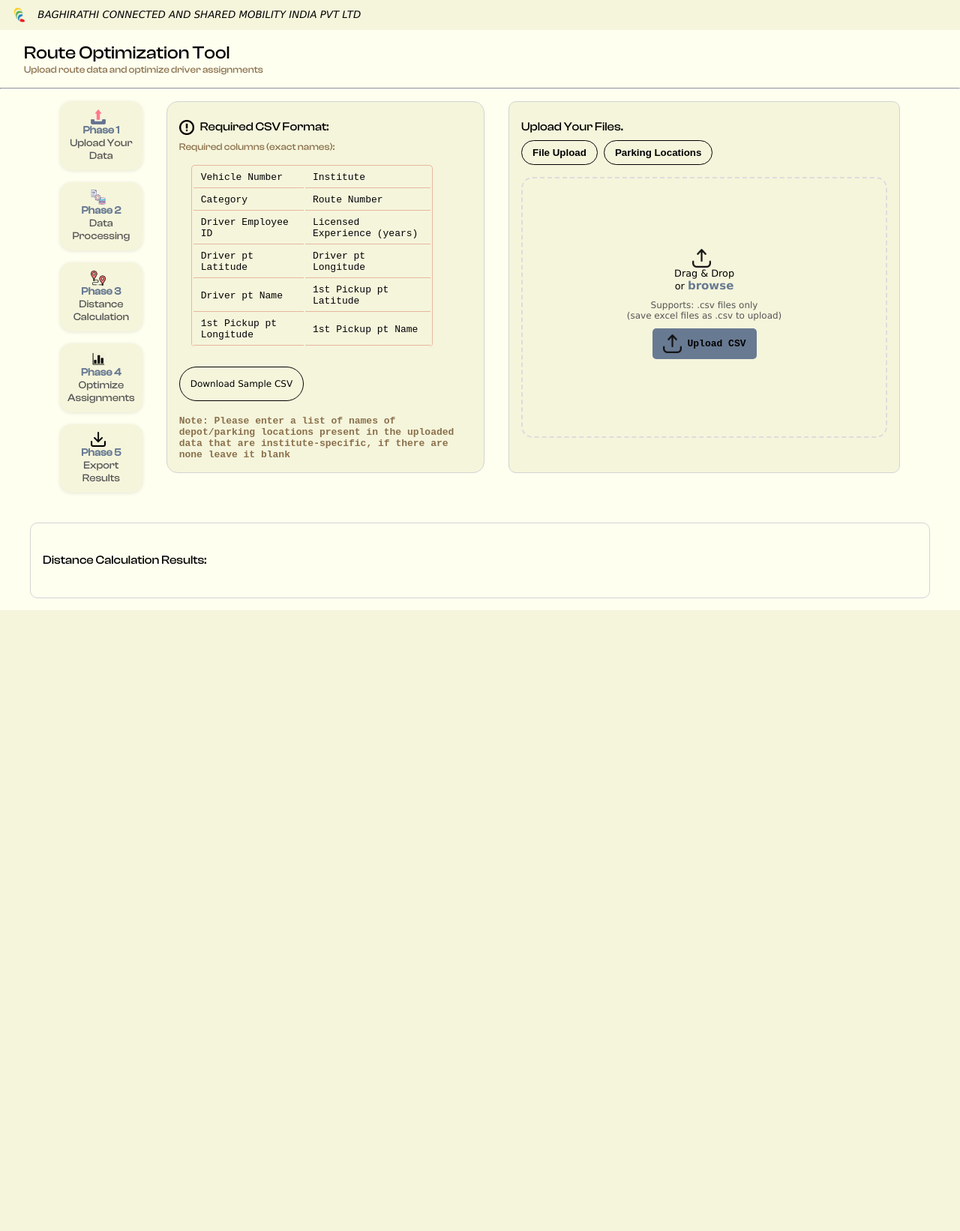
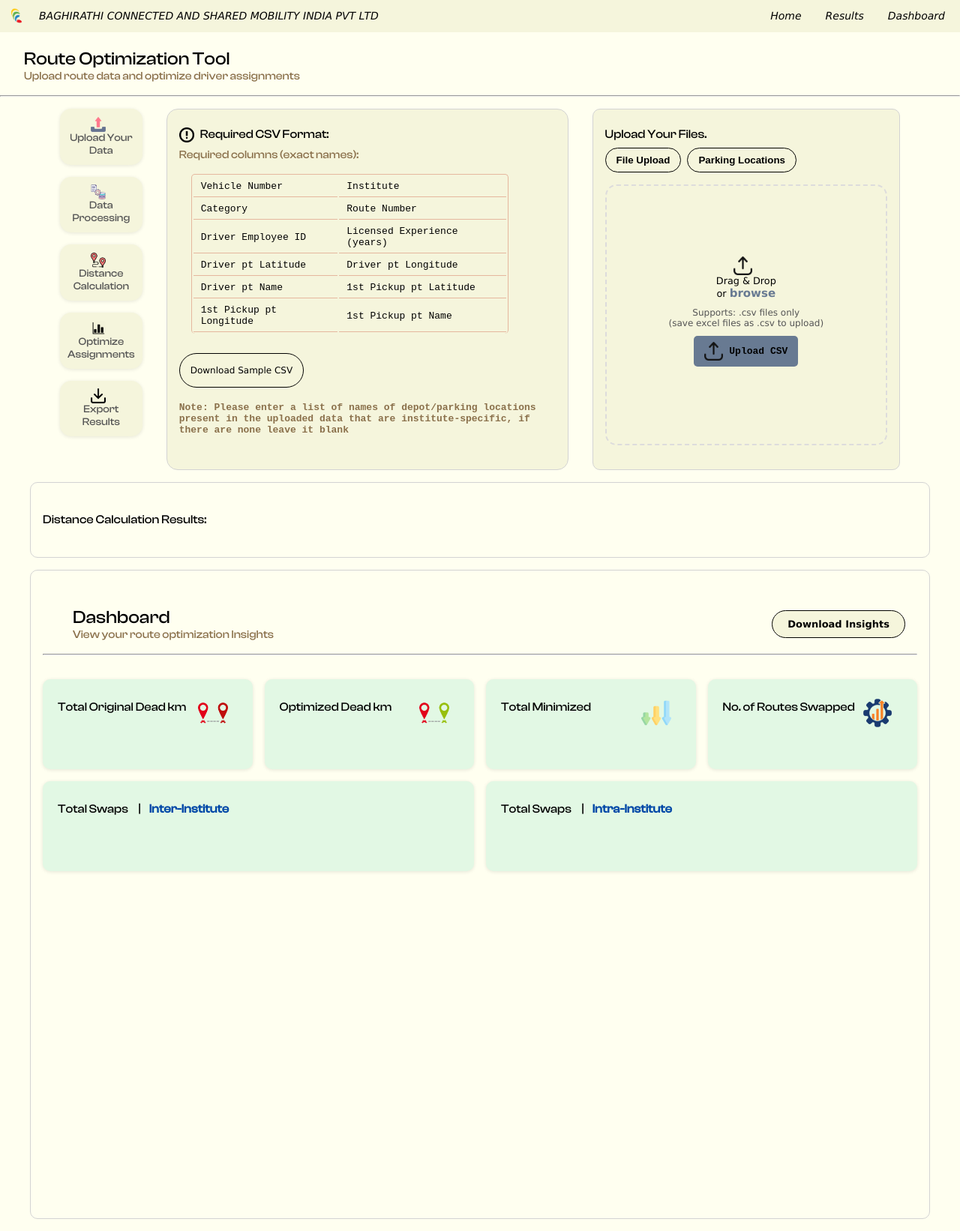
Before and after one commit to shanaia-dsilva/VRP_SOLVER, a Flask app: page / in a window 1280 px wide. Shown: the whole page at 75% size. Before the commit the page ends 814 px from the top, so only its background shows below. Run offline with Flask 3, Linux system fonts and the light colour scheme.

Commit message:
updated html

```diff
--- a/static/css/style.css
+++ b/static/css/style.css
@@ -3,7 +3,10 @@ body {
   font-family: Verdana, 'Courier New', Courier, monospace, Geneva, Tahoma, sans-serif;
   margin: 0;
   padding: 0;
+}html {
+  scroll-behavior: smooth;
 }
+
 @font-face {
   font-family: 'clashdisplay';
   src: url('/uploads/clashdisplay-Medium.woff') format('woff');
@@ -11,15 +14,73 @@ body {
   font-style: normal;
 }
 
+
+#nav-bar ul {
+  display:flex;
+  flex-direction: row;
+}
+li, a {
+  list-style: none;
+  text-decoration: none;
+  margin-right: 1rem;
+  color: black;
+}
+
 #nav-bar {
+  justify-content: space-between;
+  position: fixed;
+  top:0; left:0; width:100vw;
   background-color: beige;
-  height: 2.5rem;
-  padding: 0 1rem;
-  display: flex;
+  color: black;
+  z-index: 999;
   align-items: center;
   font-style: italic;
   font-size: smaller;
+  display: flex;
+  flex-direction:row ;
+  padding:0 0 0 12px
 }
+
+.custom-container {
+  display: flex;
+  justify-content: space-between;
+  align-items: center;
+}
+
+.nav-content {
+  display: flex;
+  align-items: center;
+  gap: 10px;
+  font-weight: 5600;
+  font-size: 14px;
+}
+
+.icon-img {
+  height: 30px;
+  width: 30px;
+  object-fit: contain;
+}
+
+#nav-bar ul {
+  list-style: none;
+}
+
+#nav-bar ul li {
+  display: inline;
+}
+
+#nav-bar ul li a {
+  color:black;
+  text-decoration: none;
+  font-size: 14px;
+  font-weight: 500;
+  transition: color 0.3s ease;
+}
+
+#nav-bar ul li a:hover {
+  color: #0048a7;
+}
+
 
 .icon-img {
   height: 20px;
@@ -27,7 +88,7 @@ body {
   margin-right: 10px;
 }
 #dashboard-sec {
-  margin: 1rem 2rem;
+  margin: 4.0rem 2rem 1rem 2rem;
 }
 
 h1 {
@@ -45,7 +106,7 @@ h3 {
 p {
   color: rgb(138, 112, 75);
   font-family: 'clashdisplay', Verdana, Geneva, Tahoma, sans-serif;
-  font-size: small;
+  font-size: 15px;
   font-weight:lighter;
   margin: 0;
 }
@@ -99,9 +160,9 @@ h6{
   color: #555;
   margin: 0;
 }
-.phase strong{
-  color: #687a92;
-  display:block;
+.stat-tile strong{
+  color: #0048a7;
+  /* display:block; */
 }
 
 .data-container {
@@ -109,14 +170,14 @@ h6{
   border: 1px solid lightgray;
   border-radius: 10px;
   padding: 1rem;
-  width:100%;
+  width:60%;
 }
 #file-stat {
   background-color: beige;
   padding: 1rem;
   border: 1px solid lightgray;
   border-radius: 15px;
-  min-height: 90%;
+  min-height: 100%;
   width:80%;
 }
 
@@ -468,12 +529,15 @@ img {
 }
 
 #results-sect,
-#preview-section{
+#preview-section, #stats-sec{
   border: 1px solid lightgray;
   border-radius: 10px;
   padding: 2rem 1rem;
   margin: 1rem 2.5rem;
 }
+ #stats-sec {
+  height:100vh;
+ }
 .results-container {
   display: flex;
   flex-direction: row;
@@ -491,6 +555,59 @@ img {
   height:85%;
   margin:0 20px;
   border-radius: 10px;
+}
+
+#dashboard ul {
+  display: flex;
+  justify-content: space-between;
+  align-items: center;
+  list-style-type: none;
+}
+
+#dashboard li h1 {
+  font-size: x-large;
+  padding:0;
+  margin:0;
+}
+
+.info-tiles {
+  display: flex;
+  justify-content: space-between;
+  gap: 1rem;
+  flex-wrap: wrap;
+  margin:2rem 0;
+}
+
+.stat-tile {
+  background-color: #e2f8e4;
+  border-radius: 10px;
+  box-shadow: 0 1px 5px rgba(0, 0, 0, 0.1);
+  flex: 1 1 200px;
+  padding: 20px;
+  text-align: left;
+  position: relative;
+  min-width: 220px;
+  min-height:80px;
+  transition: ease-in-out 0.2s;
+}
+
+.stat-tile:hover {
+    background-color: #e5b79e;
+}
+
+.stat-value {
+  font-size: 20px;
+  font-weight: bold;
+  margin-bottom: 10px;
+}
+
+.stat-img {
+  width: 40px;
+  height: 40px;
+  position: absolute;
+  right: 20px;
+  top: 20px;
+  padding: 5px;
 }
 
 @media (max-width: 1200px) {
@@ -524,13 +641,13 @@ img {
   }
 
   .phase-card {
-    padding: 0.7rem 0 0 0;
+    padding: 0.7rem 0.7rem;
     text-align: center;
     font-size: 13px;
     border-radius: 6px;
-    min-width:14vw;
+    min-width:6vw;
     transition: width 0.3s;
-    min-height:12vh;
+    min-height:10vh;
     align-items: center;
     justify-content: center;
   }
@@ -572,9 +689,10 @@ img {
   }
 }
 
-@media (max-width: 620px) {
+@media (max-width: 843px) {
   .project-title {
     font-size: 12px;
+    text-overflow: break-word;
   }
 }
 
--- a/templates/index.html
+++ b/templates/index.html
@@ -19,6 +19,11 @@
         <span>BAGHIRATHI CONNECTED AND SHARED MOBILITY INDIA PVT LTD</span>
       </div>
     </div>
+    <ul>
+      <li><a href="#dashboard-sec">Home</a></li>
+      <li><a href="#results-sect">Results</a></li>
+      <li><a href="#stats-sec">Dashboard</a></li>
+    </ul>
   </nav>
 
   <section id="dashboard-sec">
@@ -41,23 +46,23 @@
       <div class="phase">
         <div class="phase-card" onclick="document.getElementById('file-input').click()">
           <img src="/uploads/upload.png" class="project-icon" alt="Upload" />
-          <p class="project-title"><strong>Phase 1</strong>Upload Your Data</p>
+          <p class="project-title"><strong></strong>Upload Your Data</p>
         </div>
         <div class="phase-card">
           <img src="/uploads/process.png" class="project-icon" alt="Processing" />
-          <p class="project-title"><strong>Phase 2</strong>Data Processing</p>
+          <p class="project-title"><strong></strong>Data Processing</p>
         </div>
         <div class="phase-card">
           <img src="/uploads/route.png" class="project-icon" alt="Calculation" />
-          <p class="project-title"><strong>Phase 3</strong>Distance Calculation</p>
+          <p class="project-title"><strong></strong>Distance Calculation</p>
         </div>
         <div class="phase-card">
           <img src="/uploads/optimize-icon.png" class="project-icon" alt="Optimize" />
-          <p class="project-title"><strong>Phase 4</strong>Optimize Assignments</p>
+          <p class="project-title"><strong></strong>Optimize Assignments</p>
         </div>
         <div class="phase-card">
           <img src="/uploads/export-icon.png" class="project-icon" alt="Export" />
-          <p class="project-title"><strong>Phase 5</strong>Export Results</p>
+          <p class="project-title"><strong></strong>Export Results</p>
         </div>
       </div>
 
@@ -205,6 +210,45 @@
       </div>
     </div>
   </section>
+  <section id="stats-sec">
+  <div id="dashboard">
+    <ul>
+        <li><h1>Dashboard</h1><p>View your route optimization Insights</p></li>
+        <li><button class="app-btn" onclick="exportInsights()" href="project.html">Download Insights</button></li>
+    </ul>
+  </div>
+  <hr class="section-divider" />
+  <div class="info-tiles">
+    <div class="stat-tile">
+      <h3>Total Original Dead km</h3>
+      <div class="stat-value" id="total-projects-num"></div>
+      <img src="/uploads/deadkm.png" class="stat-img" />
+    </div>
+    <div class="stat-tile">
+      <h3>Optimized Dead km</h3>
+      <div class="stat-value" id="routes-num"></div>
+      <img src="/uploads/distance_op.png" class="stat-img" />
+    </div>
+    <div class="stat-tile">
+      <h3>Total Minimized</h3>
+      <div class="stat-value" id="savings-num"></div>
+      <img src="/uploads/reduced.png" class="stat-img" />
+    </div>
+    <div class="stat-tile">
+      <h3>No. of Routes Swapped</h3>
+      <div class="stat-value" id="savings-num"></div>
+      <img src="/uploads/optim.png" class="stat-img" />
+    </div>
+    <div class="stat-tile">
+      <h3>Total Swaps &nbsp;&nbsp;&nbsp;&nbsp;|&nbsp;&nbsp;&nbsp;&nbsp;<strong>Inter-Institute</strong></h3>
+      <div class="stat-value" id="savings-num"></div>
+    </div>
+    <div class="stat-tile">
+      <h3>Total Swaps &nbsp;&nbsp;&nbsp;&nbsp;|&nbsp;&nbsp;&nbsp;&nbsp;<strong>Intra-Institute</strong></h3>
+      <div class="stat-value" id="savings-num"></div>
+    </div>
+  </div>
+</section>
 </body>
 
 </html>
--- /dev/null
+++ b/uploads/sample-optimization-data.csv
@@ -0,0 +1,5 @@
+Vehicle Number,Institute,Category,Route Number,Driver Employee ID,Licensed Experience (years),Driver pt Latitude,Driver pt Longitude,Driver pt Name,1st Pickup pt Latitude,1st Pickup pt Longitude,1st Pickup pt Name
+KA53VH4001,Amity,A+,X1,BIT01994,6.6,12.9875823,77.6009543,Shivaji Nagar,13.02894312,77.56772479,Ramaiah Hospital
+KA53VH4002,MAHE,A,X2,BIT02767,s,13.0275876,77.710653,KR Puram,13.00877634,77.69236841,KR Puram
+KA53VH4003,FIS,B,X3,TMP0204,5.0,13.032832,77.609844,Shivaji Nagar,12.96451233,77.64951354,Leela Palace Rd
+KA53VH4004,Nurture,C,X4,TMP1121,0.5,13.0910245,77.5805965,Goraguntepalya ,13.03983339,77.51983235,Jalahalli
```
Also changed, not shown: uploads/deadkm.png (added), uploads/distance_op.png (added), uploads/distance_orig.png (added), uploads/optim.png (added), uploads/reduced.png (added).
